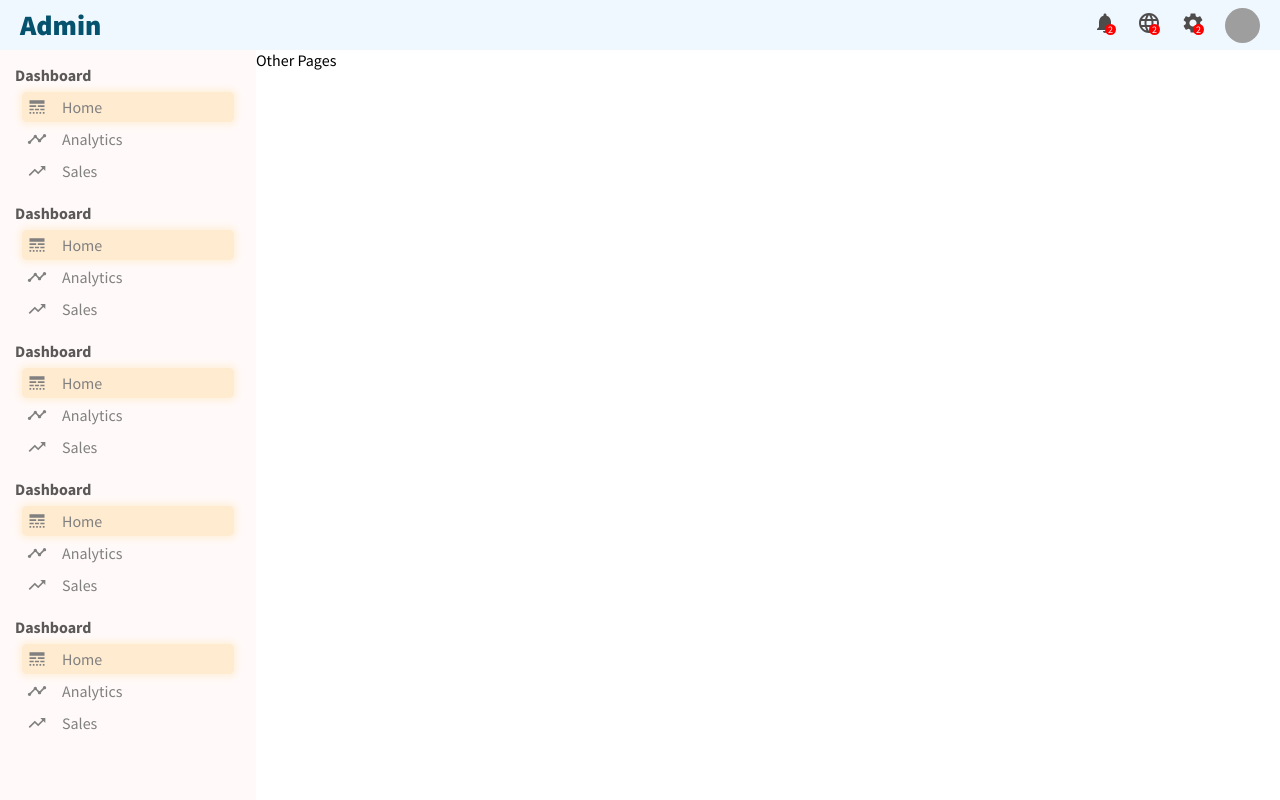
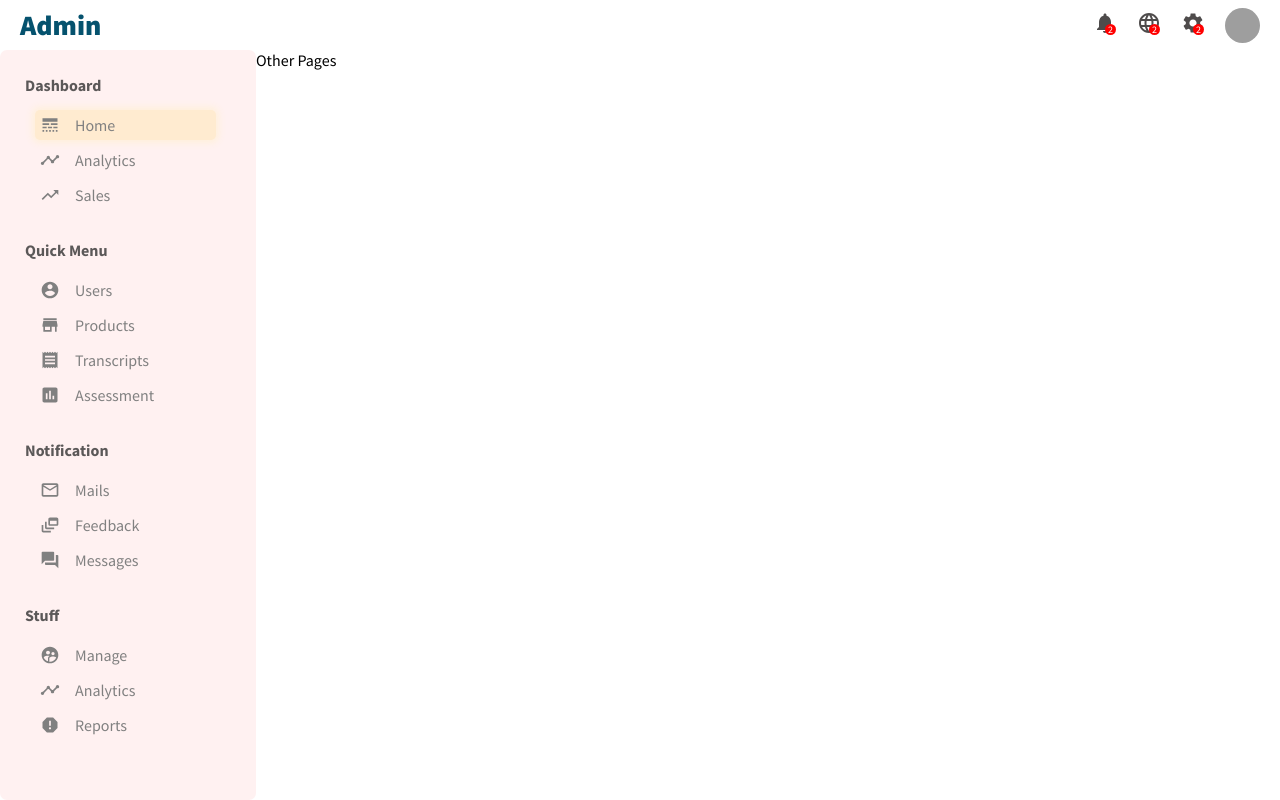
Before and after one commit to vomi-exe/AdminPanel, a React (Create React App) app: page / in a window 1280 px wide. Built offline with nearby package versions, Linux system fonts and the light colour scheme; grey boxes are pictures that could not be loaded.

Commit message:
sidebar final

```diff
--- a/src/components/sidebar/Sidebar.jsx
+++ b/src/components/sidebar/Sidebar.jsx
@@ -3,7 +3,15 @@ import "./sidebar.css";
 import LineStyleIcon from '@material-ui/icons/LineStyle';
 import TimelineIcon from '@material-ui/icons/Timeline';
 import TrendingUpIcon from '@material-ui/icons/TrendingUp';
-
+import AccountCircleIcon from '@material-ui/icons/AccountCircle';
+import StoreIcon from '@material-ui/icons/Store';
+import ReceiptIcon from '@material-ui/icons/Receipt';
+import AssessmentIcon from '@material-ui/icons/Assessment';
+import MailOutlineIcon from '@material-ui/icons/MailOutline';
+import DynamicFeedIcon from '@material-ui/icons/DynamicFeed';
+import QuestionAnswerIcon from '@material-ui/icons/QuestionAnswer';
+import SupervisedUserCircleIcon from '@material-ui/icons/SupervisedUserCircle';
+import ReportIcon from '@material-ui/icons/Report';
 
 const Sidebar = () => {
     return (
@@ -27,73 +35,61 @@ const Sidebar = () => {
                     </ul>
                 </div>
                 <div className="sidebarMenu">
-                    <h2 className="sidebarTitle">Dashboard</h2>
+                    <h2 className="sidebarTitle">Quick Menu</h2>
                     <ul className="sidebarList">
-                        <li className="sidebarListItem active">
-                            <LineStyleIcon className="sidebarIcon" />
-                            Home
+                        <li className="sidebarListItem">
+                            <AccountCircleIcon className="sidebarIcon" />
+                            Users
+                        </li>
+                        <li className="sidebarListItem">
+                            <StoreIcon className="sidebarIcon" />
+                            Products
+                        </li>
+                        <li className="sidebarListItem">
+                            <ReceiptIcon className="sidebarIcon" />
+                            Transcripts
+                        </li>
+                        <li className="sidebarListItem">
+                            <AssessmentIcon className="sidebarIcon" />
+                            Assessment
+                        </li>
+                    </ul>
+                </div>
+                <div className="sidebarMenu">
+                    <h2 className="sidebarTitle">Notification</h2>
+                    <ul className="sidebarList">
+                        <li className="sidebarListItem">
+                            <MailOutlineIcon className="sidebarIcon" />
+                            Mails
+                        </li>
+                        <li className="sidebarListItem">
+                            <DynamicFeedIcon className="sidebarIcon" />
+                            Feedback
+                        </li>
+                        <li className="sidebarListItem">
+                            <QuestionAnswerIcon className="sidebarIcon" />
+                            Messages
+                        </li>
+                    </ul>
+                </div>
+                <div className="sidebarMenu">
+                    <h2 className="sidebarTitle">Stuff</h2>
+                    <ul className="sidebarList">
+                        <li className="sidebarListItem ">
+                            <SupervisedUserCircleIcon className="sidebarIcon" />
+                            Manage
                         </li>
                         <li className="sidebarListItem">
                             <TimelineIcon className="sidebarIcon" />
                             Analytics
                         </li>
                         <li className="sidebarListItem">
-                            <TrendingUpIcon className="sidebarIcon" />
-                            Sales
+                            <ReportIcon className="sidebarIcon" />
+                            Reports
                         </li>
                     </ul>
                 </div>
-                <div className="sidebarMenu">
-                    <h2 className="sidebarTitle">Dashboard</h2>
-                    <ul className="sidebarList">
-                        <li className="sidebarListItem active">
-                            <LineStyleIcon className="sidebarIcon" />
-                            Home
-                        </li>
-                        <li className="sidebarListItem">
-                            <TimelineIcon className="sidebarIcon" />
-                            Analytics
-                        </li>
-                        <li className="sidebarListItem">
-                            <TrendingUpIcon className="sidebarIcon" />
-                            Sales
-                        </li>
-                    </ul>
-                </div>
-                <div className="sidebarMenu">
-                    <h2 className="sidebarTitle">Dashboard</h2>
-                    <ul className="sidebarList">
-                        <li className="sidebarListItem active">
-                            <LineStyleIcon className="sidebarIcon" />
-                            Home
-                        </li>
-                        <li className="sidebarListItem">
-                            <TimelineIcon className="sidebarIcon" />
-                            Analytics
-                        </li>
-                        <li className="sidebarListItem">
-                            <TrendingUpIcon className="sidebarIcon" />
-                            Sales
-                        </li>
-                    </ul>
-                </div>
-                <div className="sidebarMenu">
-                    <h2 className="sidebarTitle">Dashboard</h2>
-                    <ul className="sidebarList">
-                        <li className="sidebarListItem active">
-                            <LineStyleIcon className="sidebarIcon" />
-                            Home
-                        </li>
-                        <li className="sidebarListItem">
-                            <TimelineIcon className="sidebarIcon" />
-                            Analytics
-                        </li>
-                        <li className="sidebarListItem">
-                            <TrendingUpIcon className="sidebarIcon" />
-                            Sales
-                        </li>
-                    </ul>
-                </div>
+
             </div>
         </div>
     );
--- a/src/components/sidebar/sidebar.css
+++ b/src/components/sidebar/sidebar.css
@@ -1,9 +1,11 @@
 .sidebar {
   flex: 1;
   height: calc(100vh - 50px);
-  background-color: rgb(255, 249, 249);
+  background-color: rgba(255, 234, 234, 0.68);
   position: sticky;
   top: 50px;
+  overflow: hidden;
+  border-radius: 7px;
 }
 
 .sidebarWrapper {
@@ -12,23 +14,26 @@
 }
 
 .sidebarMenu {
-  margin-bottom: 10px;
+  margin-bottom: 20px;
+  margin-left: 10px;
 }
 
 .sidebarTitle {
   font-size: 16px;
   color: rgb(91, 88, 88);
-  margin-top: 0px;
+  margin-top: 10px;
+  margin-bottom: 5px;
 }
 
 .sidebarList {
   list-style: none;
-  padding: 5px;
+  padding: 5px 20px 5px 5px;
+  margin-bottom: 10px;
 }
 
 .sidebarListItem {
   font-size: 16px;
-  margin: 2px;
+  margin: 5px;
   padding: 5px;
   cursor: pointer;
   display: flex;
--- a/src/components/topbar/topbar.css
+++ b/src/components/topbar/topbar.css
@@ -1,7 +1,7 @@
 .topbar {
   width: 100%;
   height: 50px;
-  background-color: aliceblue;
+  background-color: rgb(255, 255, 255);
   position: sticky;
   top: 0;
   z-index: 999;
```
